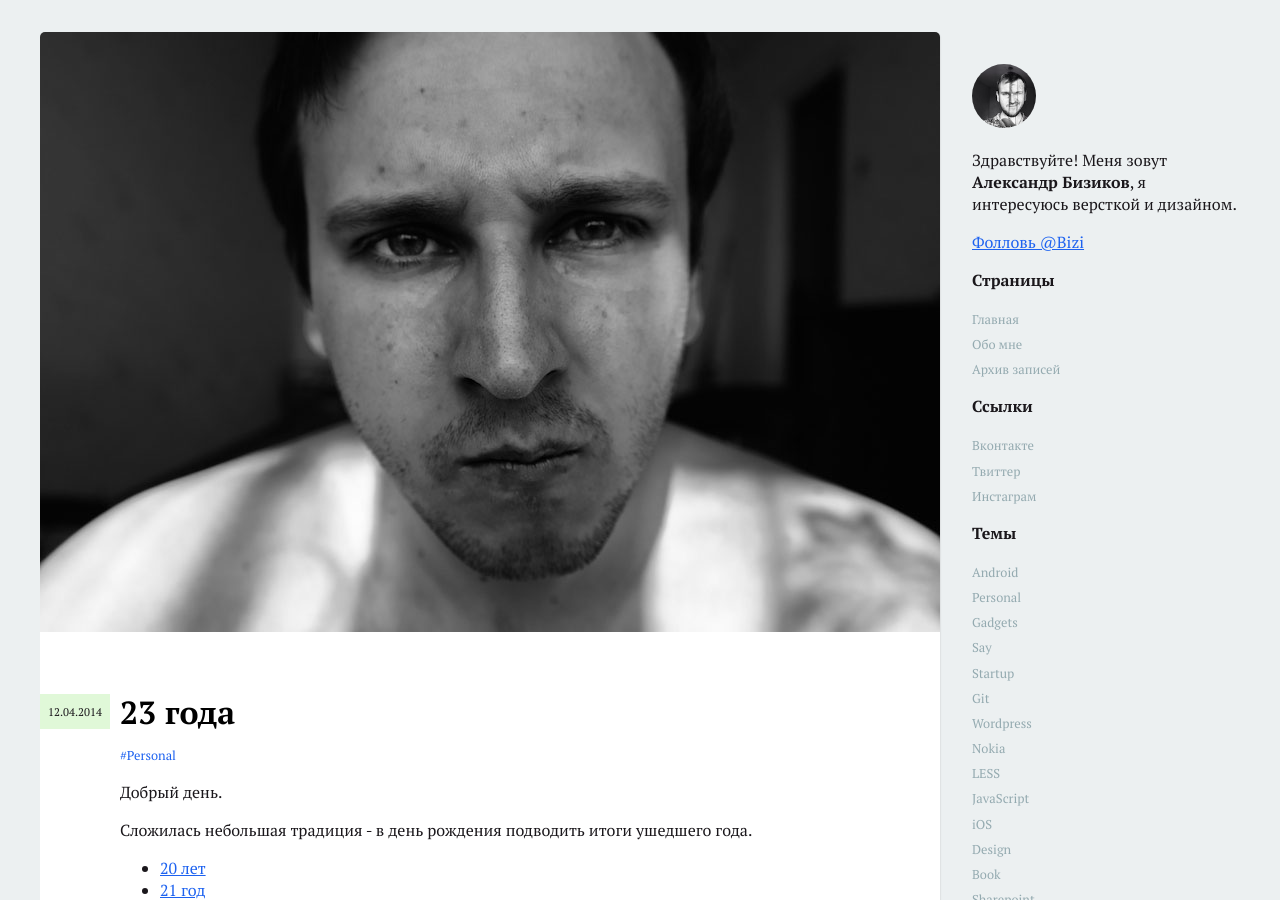
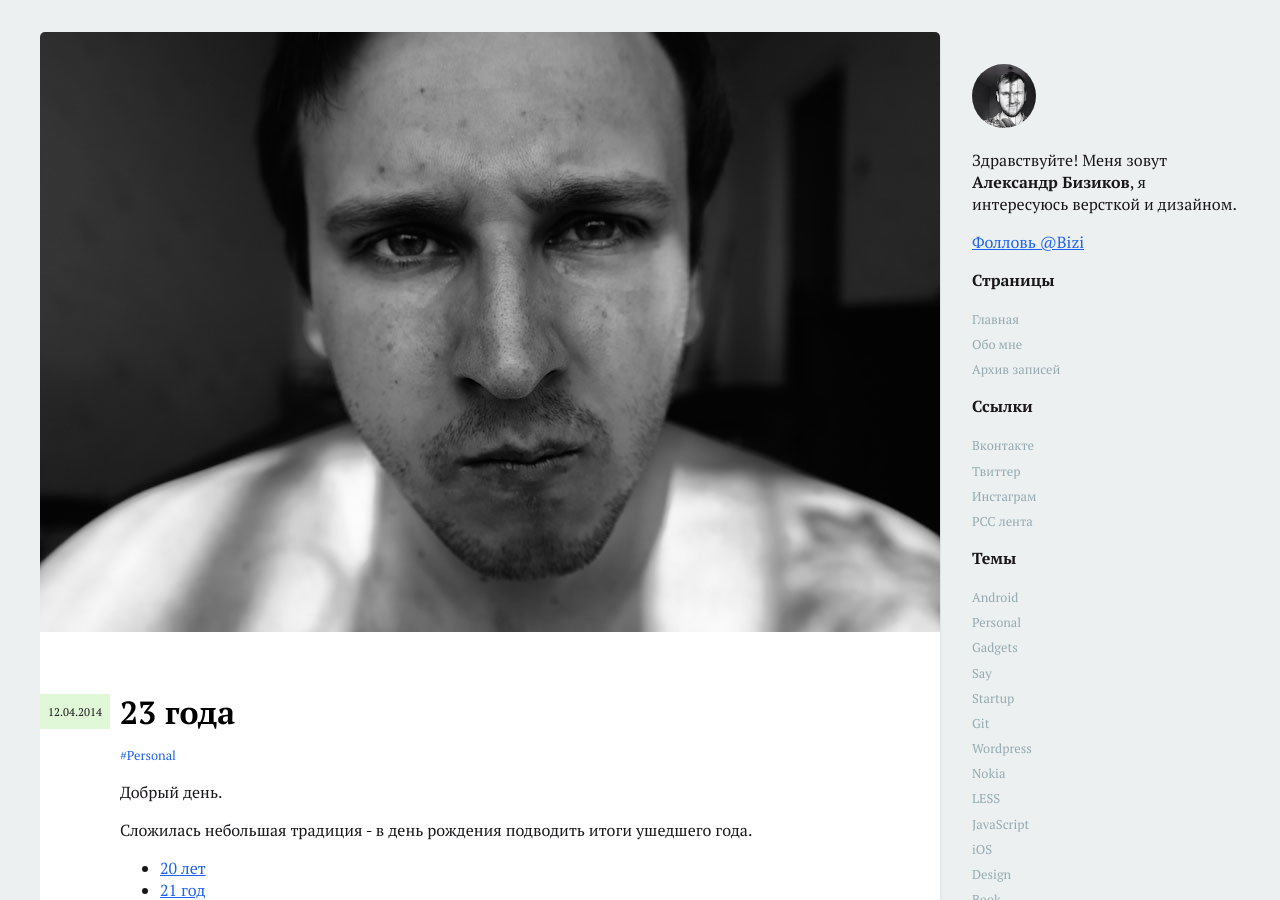
Before and after one commit to anna-vanlee/bizikov.ru, a Jekyll site: the page built from index.html, in a window 1280 px wide and 900 px high. Built offline with Jekyll 4.4.1, drawn with Linux system fonts in a browser that asks for light colours; the list of posts is cut into pages by our own code; comment, search, counter and statistics services are not loaded.

Commit message:
Добавлена ссылка на rss

```diff
--- a/_includes/sidebar.html
+++ b/_includes/sidebar.html
@@ -14,9 +14,10 @@
 </menu>
 <h4>Ссылки</h4>
 <ul class="list-links">
-    <li><a href="http://vk.com/bizikov">Вконтакте</a></li>
-    <li><a href="http://twitter.com/bizi">Твиттер</a></li>
-    <li><a href="http://instagram.com/bizikov">Инстаграм</a></li>
+    <li><a title="Профильм в Вконтакте" href="http://vk.com/bizikov">Вконтакте</a></li>
+    <li><a title="Профиль в Твиттере" href="http://twitter.com/bizi">Твиттер</a></li>
+    <li><a title="Профиль в Инстаграме" href="http://instagram.com/bizikov">Инстаграм</a></li>
+    <li><a title="RSS лента блога" href="http://feeds.feedburner.com/bizikov">РСС лента</a></li>
 </ul>
 <h4>Темы</h4>
 <ul class="list-links">{% for tag in site.tags %}
```
